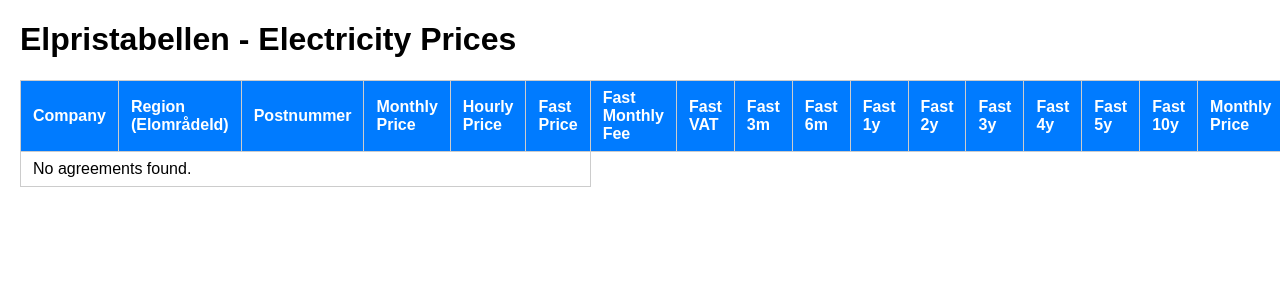
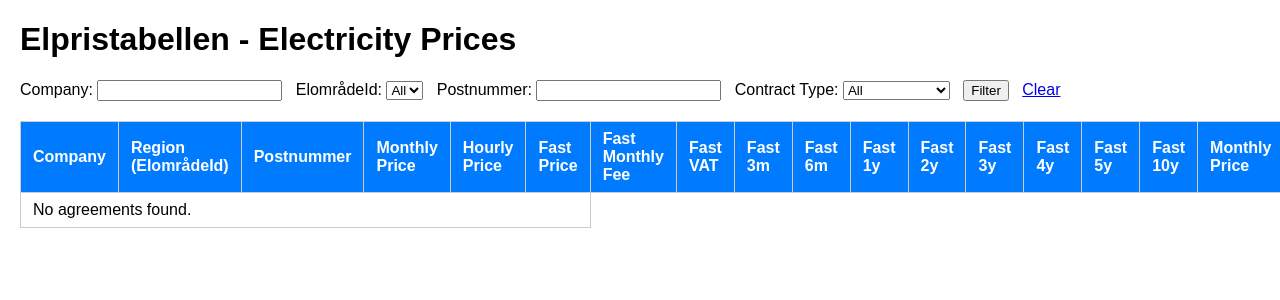
Before and after one commit to SharjeelJathol/elpristabellen, a Flask app: template templates/index.html in a window 1280 px wide; the page is wider, and only the part inside the window is pictured. Shown: the top 300 px of that part. Run offline with Flask 3, Linux system fonts and the light colour scheme; the template is opened without the code that fills it, so the values that code supplies are empty.

Commit message:
Add filtering options to agreements list
Implemented server-side filtering in the index route for company, elomrade_id, postnummer, and contract type. Updated the index.html template to include a filter form, allowing users to filter agreements by these fields.

```diff
--- a/app.py
+++ b/app.py
@@ -1,4 +1,4 @@
-from flask import Flask, render_template
+from flask import Flask, render_template, request
 from models import Session, Agreement
 
 app = Flask(__name__)
@@ -6,9 +6,48 @@ app = Flask(__name__)
 @app.route('/')
 def index():
     session = Session()
-    agreements = session.query(Agreement).all()
+    query = session.query(Agreement)
+
+    # Get filters from URL query parameters
+    company_filter = request.args.get('company', type=str)
+    elomrade_filter = request.args.get('elomrade_id', type=int)
+    postnummer_filter = request.args.get('postnummer', type=str)
+    contract_type = request.args.get('contract_type', type=str)
+
+    # Filter by company name (case-insensitive contains)
+    if company_filter:
+        query = query.filter(Agreement.company.ilike(f"%{company_filter}%"))
+
+    # Filter by ElområdeId
+    if elomrade_filter:
+        query = query.filter(Agreement.elomrade_id == elomrade_filter)
+
+    # Filter by Postnummer (exact match)
+    if postnummer_filter:
+        query = query.filter(Agreement.postnummer == postnummer_filter)
+
+    # Filter by contract type with price > 0
+    if contract_type:
+        # Map contract type to column names
+        contract_map = {
+            "rorligt": Agreement.rorligt_price,
+            "fast_3m": Agreement.price_fast_3m,
+            "fast_6m": Agreement.price_fast_6m,
+            "fast_1y": Agreement.price_fast_1y,
+            "fast_2y": Agreement.price_fast_2y,
+            "fast_3y": Agreement.price_fast_3y,
+            "fast_4y": Agreement.price_fast_4y,
+            "fast_5y": Agreement.price_fast_5y,
+            "fast_10y": Agreement.price_fast_10y,
+            "hourly": Agreement.timpris_price
+        }
+        col = contract_map.get(contract_type.lower())
+        if col is not None:
+            query = query.filter(col.isnot(None))
+
+    agreements = query.all()
     session.close()
-    return render_template("index.html", agreements=agreements)
+    return render_template("index.html", agreements=agreements, filters=request.args)
 
 if __name__ == '__main__':
     app.run(debug=True)
--- a/templates/index.html
+++ b/templates/index.html
@@ -30,6 +30,49 @@
   </head>
   <body>
     <h1>Elpristabellen - Electricity Prices</h1>
+    <form method="get" style="margin-bottom: 20px;">
+  <label>
+    Company:
+    <input type="text" name="company" value="{{ filters.get('company', '') }}">
+  </label>
+  &nbsp;
+  <label>
+    ElområdeId:
+    <select name="elomrade_id">
+      <option value="">All</option>
+      {% for id in [1,2,3,4] %}
+        <option value="{{ id }}" {% if filters.get('elomrade_id')|int == id %}selected{% endif %}>{{ id }}</option>
+      {% endfor %}
+    </select>
+  </label>
+  &nbsp;
+  <label>
+    Postnummer:
+    <input type="text" name="postnummer" value="{{ filters.get('postnummer', '') }}">
+  </label>
+  &nbsp;
+  <label>
+    Contract Type:
+    <select name="contract_type">
+      <option value="">All</option>
+      <option value="rorligt" {% if filters.get('contract_type') == 'rorligt' %}selected{% endif %}>Rörligt</option>
+      <option value="fast_3m" {% if filters.get('contract_type') == 'fast_3m' %}selected{% endif %}>Fast 3 months</option>
+      <option value="fast_6m" {% if filters.get('contract_type') == 'fast_6m' %}selected{% endif %}>Fast 6 months</option>
+      <option value="fast_1y" {% if filters.get('contract_type') == 'fast_1y' %}selected{% endif %}>Fast 1 year</option>
+      <option value="fast_2y" {% if filters.get('contract_type') == 'fast_2y' %}selected{% endif %}>Fast 2 years</option>
+      <option value="fast_3y" {% if filters.get('contract_type') == 'fast_3y' %}selected{% endif %}>Fast 3 years</option>
+      <option value="fast_4y" {% if filters.get('contract_type') == 'fast_4y' %}selected{% endif %}>Fast 4 years</option>
+      <option value="fast_5y" {% if filters.get('contract_type') == 'fast_5y' %}selected{% endif %}>Fast 5 years</option>
+      <option value="fast_10y" {% if filters.get('contract_type') == 'fast_10y' %}selected{% endif %}>Fast 10 years</option>
+      <option value="hourly" {% if filters.get('contract_type') == 'hourly' %}selected{% endif %}>Hourly</option>
+    </select>
+  </label>
+  &nbsp;
+  <button type="submit">Filter</button>
+  &nbsp;
+  <a href="/">Clear</a>
+</form>
+
     <table>
       <thead>
         <tr>
```
